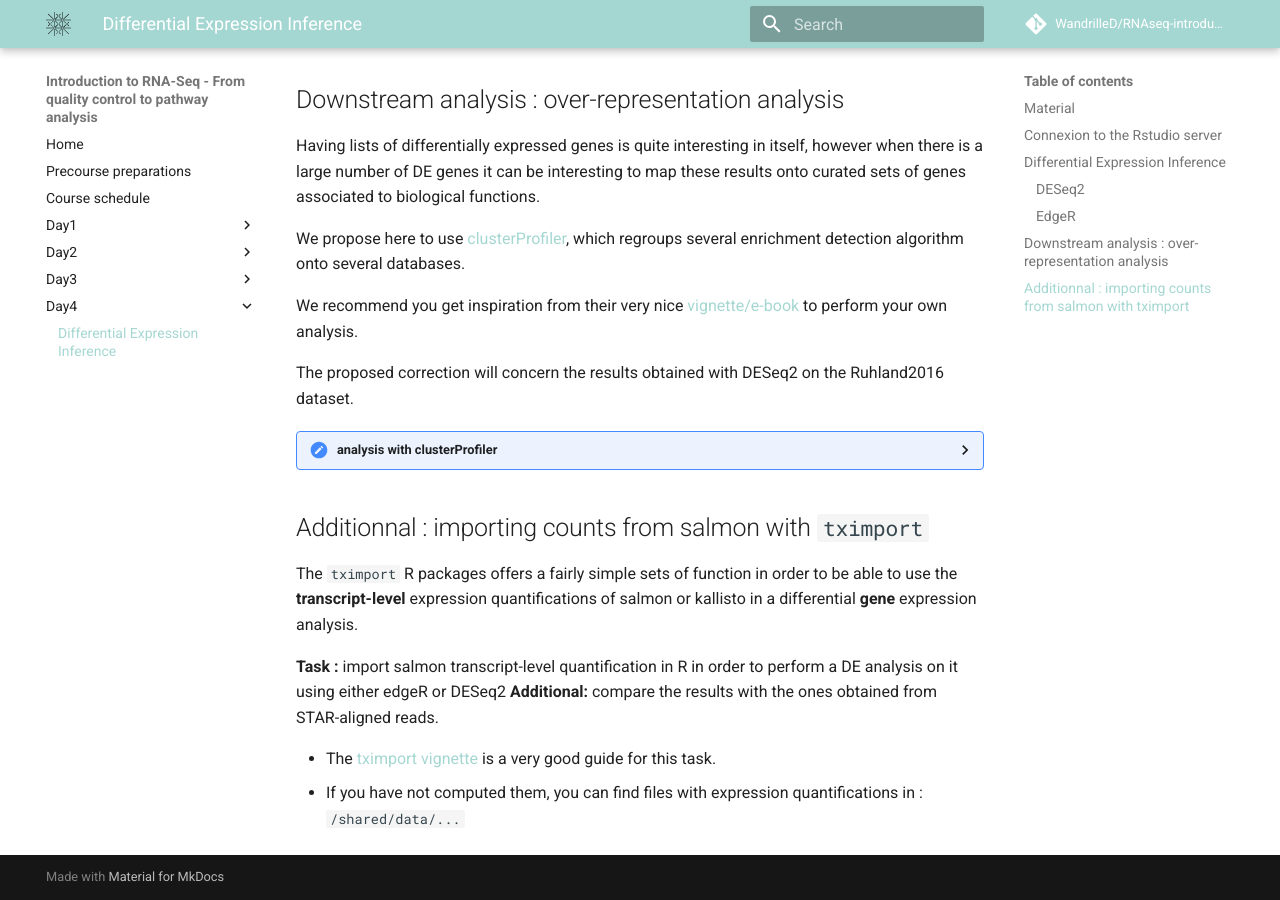
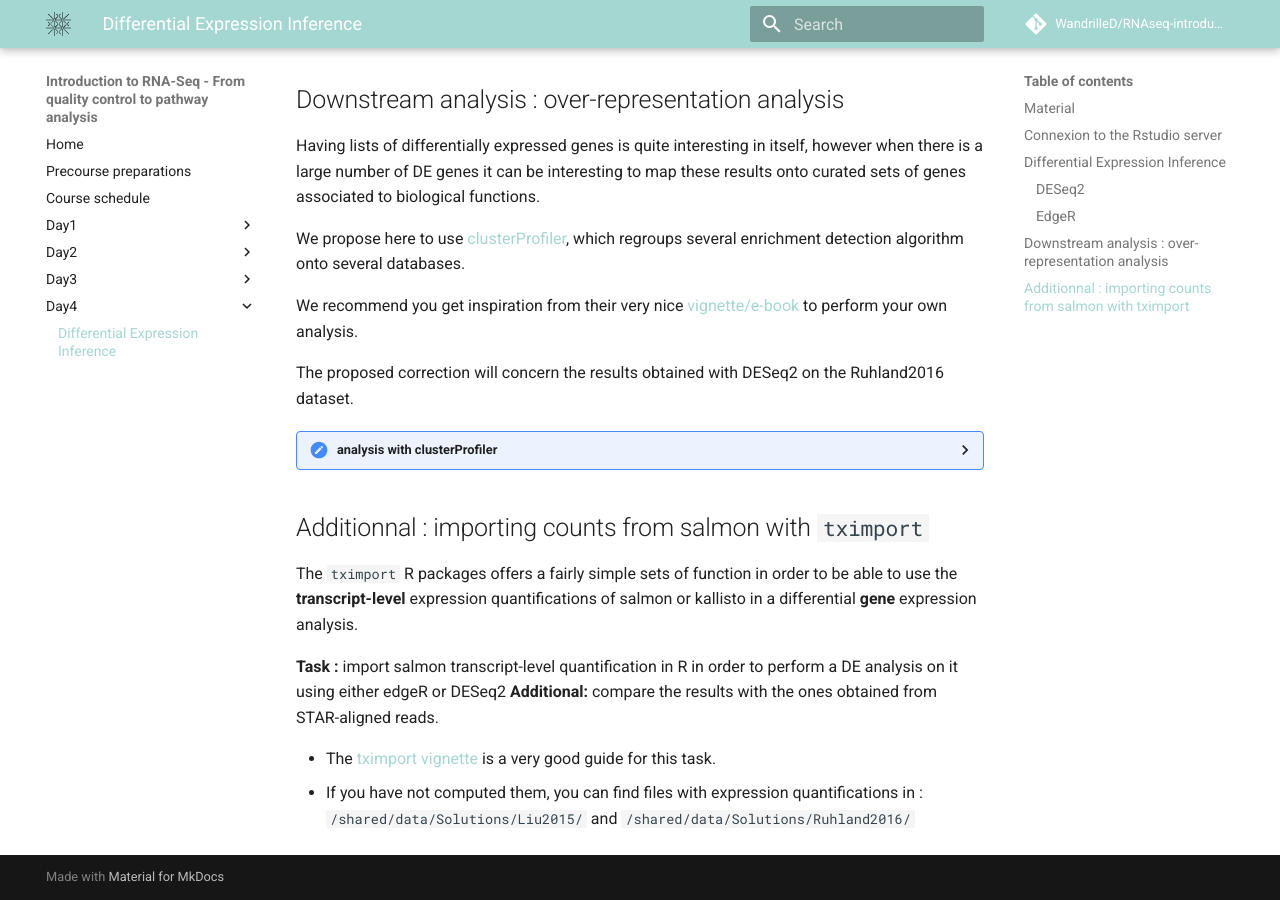
Before and after one commit to sib-swiss/RNAseq-introduction-training, an MkDocs documentation site: the page built from docs/days/DE.md, in a window 1280 px wide and 900 px high, scrolled down 2434 px. Built offline with MkDocs 1.6.1 and Material for MkDocs 9.7.7, drawn with Linux system fonts in a browser that asks for light colours; comment, search, counter and statistics services are not loaded.

```diff
--- a/docs/days/DE.md
+++ b/docs/days/DE.md
@@ -521,4 +523,4 @@
 **Additional:** compare the results with the ones obtained from STAR-aligned reads.
 
  * The [tximport vignette](https://bioconductor.org/packages/release/bioc/vignettes/tximport/inst/doc/tximport.html) is a very good guide for this task.
- * If you have not computed them, you can find files with expression quantifications in : `/shared/data/...`
+ * If you have not computed them, you can find files with expression quantifications in : `/shared/data/Solutions/Liu2015/` and `/shared/data/Solutions/Ruhland2016/`
```
Also changed, not shown: other parts of docs/days/DE.md (+3 -1 lines).
